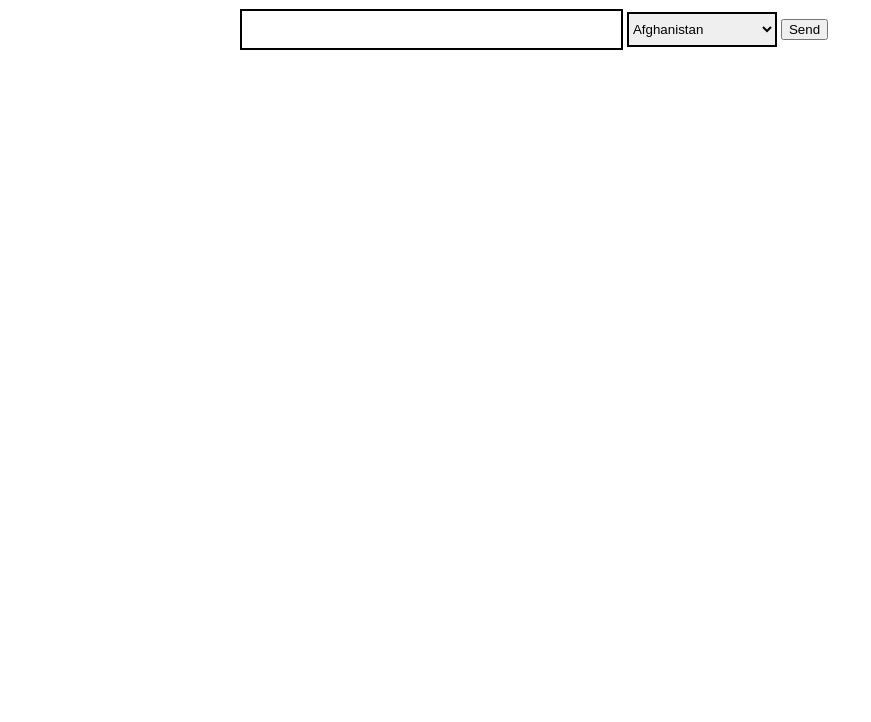
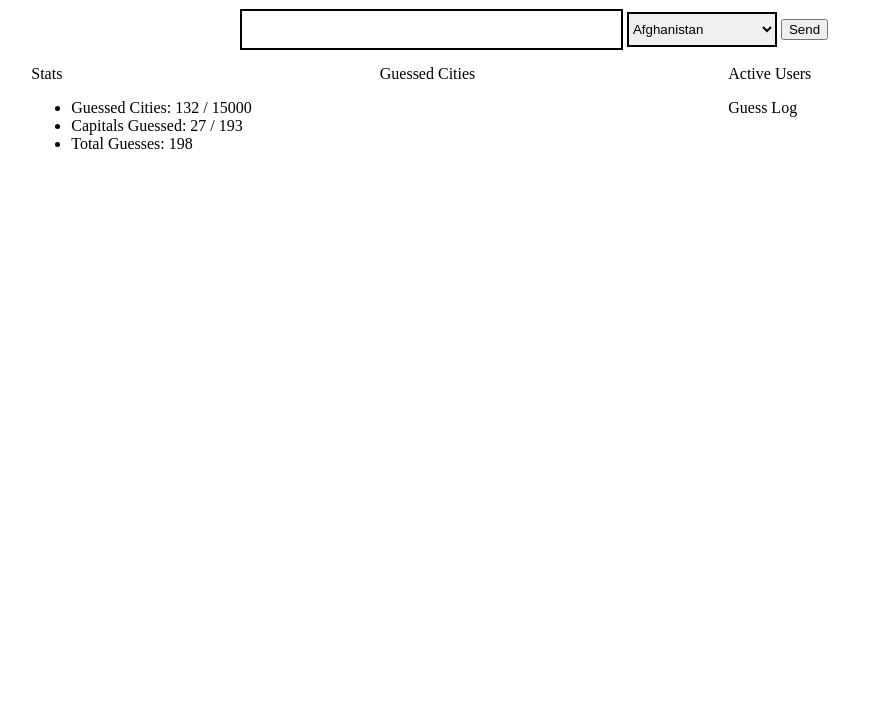
Before and after one commit to Evankhell0/city-quiz-multiplayer, a website: page src/public/index.html in a window 1280 px wide. Shown: the part 78-800 px from the top of the page, without its empty margins (106-977 px from the left). Drawn offline with nearby package versions, Linux system fonts and the light colour scheme; no server answers.

Commit message:
basic layout

```diff
--- a/src/public/css/index.css
+++ b/src/public/css/index.css
@@ -7,6 +7,17 @@ div.center {
     text-align: center;
     margin: auto;
     width: 100%;
+}
+
+div.flex {
+    display: flex;
+    justify-content: center;
+    margin: 15px;
+}
+
+div.list {
+    margin: 0px 20px;
+    width: 25%;
 }
 
 #Eingabe {
--- a/src/public/index.html
+++ b/src/public/index.html
@@ -17,11 +17,34 @@
         </form>
     </div>
 
-    <ul id="userlist"></ul>
+    <div class="flex">
+        <div id="statsDiv" class="list">
+            <span>Stats</span>
+            <ul id="stats">
+                <li>Guessed Cities: 132 / 15000</li>
+                <li>Capitals Guessed: 27 / 193</li>
+                <li>Total Guesses: 198</li>
+            </ul>
+        </div>
 
-    <ul id="log"></ul>
+        <div id="citiesDiv" class="list">
+            <span>Guessed Cities</span>
+            <ul id="cities"></ul>
+        </div>
 
-    <ul id="results"></ul>
+        <div class="list">
+            <div id="userDiv">
+                <span>Active Users</span>
+                <ul id="userlist"></ul>
+            </div>
+
+            <div id="logDiv">
+                <span>Guess Log</span>
+                <ul id="log"></ul>
+            </div>
+        </div>
+    </div>
+
 
     <script src="./js/countrySelection.js"></script>
     <script src="/socket.io/socket.io.js"></script>
--- a/src/public/js/guessProcessing.js
+++ b/src/public/js/guessProcessing.js
@@ -19,14 +19,14 @@ function processResult(result) {
 }
 
 function resetCityList(newCities) {
-    results.innerHTML = "";
+    cities.innerHTML = "";
     newCities.forEach(c => createCityElement(c));
 }
 
 function createCityElement(city) {
     const item = document.createElement('li');
     item.textContent = `${city.id}. ${city.name} (${city.population.toLocaleString("en-US")})`;
-    results.appendChild(item);
+    cities.appendChild(item);
 }
 
 function createLogElement(message) {
--- a/src/public/js/socket.js
+++ b/src/public/js/socket.js
@@ -3,7 +3,7 @@ var socket = io();
 var form = document.getElementById("form");
 var input = document.getElementById("Eingabe");
 var select = document.getElementById("countrySelection");
-var results = document.getElementById('results');
+var cities = document.getElementById('cities');
 var log = document.getElementById('log');
 var userlist = document.getElementById('userlist');
 
```
